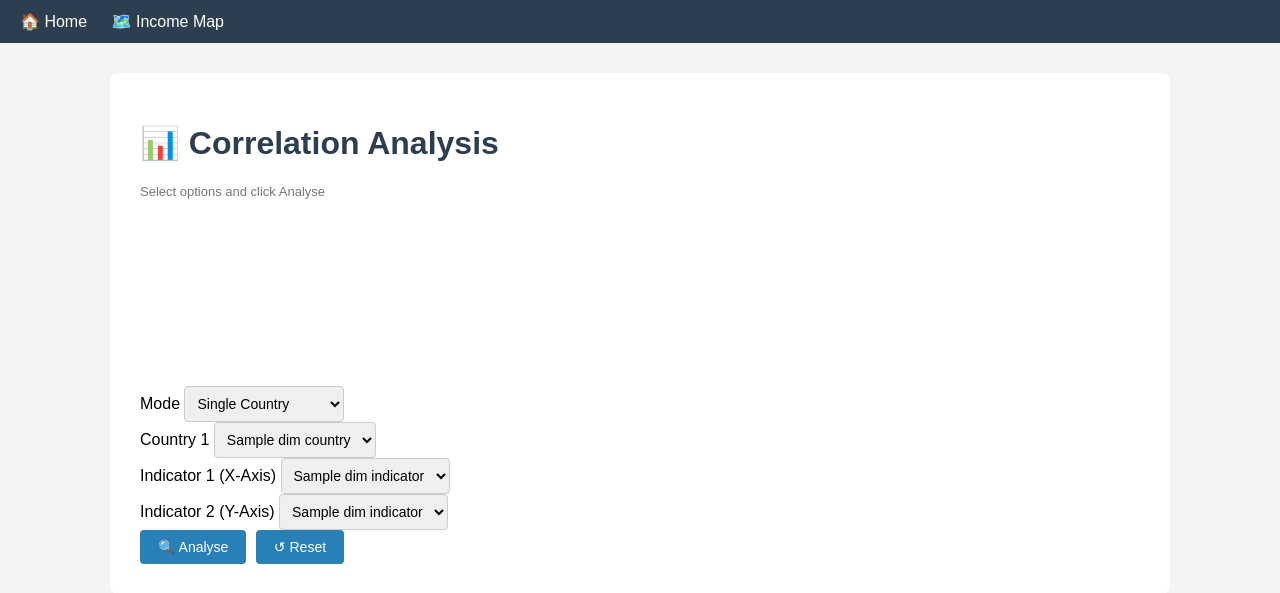
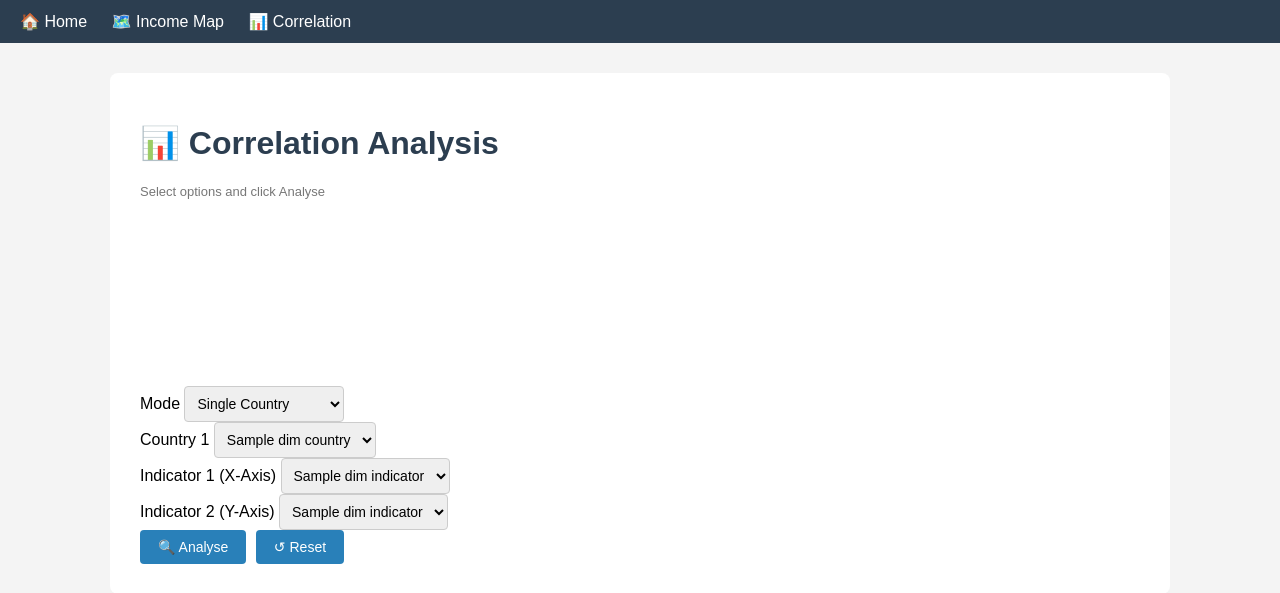
Before and after one commit to quanghuyh381/asean-economic-indicators, a Flask app: page /correlation in a window 1280 px wide. Shown: the top 593 px of the page. Run offline with Flask 3, Linux system fonts and the light colour scheme; a database or web service that is not in the repository returns one stand-in record (values such as "Sample title"); a map, chart or similar area stays blank; some libraries are stand-ins or nearby versions.

```diff
--- a/templates/base.html
+++ b/templates/base.html
@@ -10,6 +10,7 @@
 <nav>
     <a href="/">🏠 Home</a>
     <a href="/map">🗺️ Income Map</a>
+    <a href="/correlation">📊 Correlation</a>
 </nav>
     <div class="container">
         {% block content %}{% endblock %}
```
